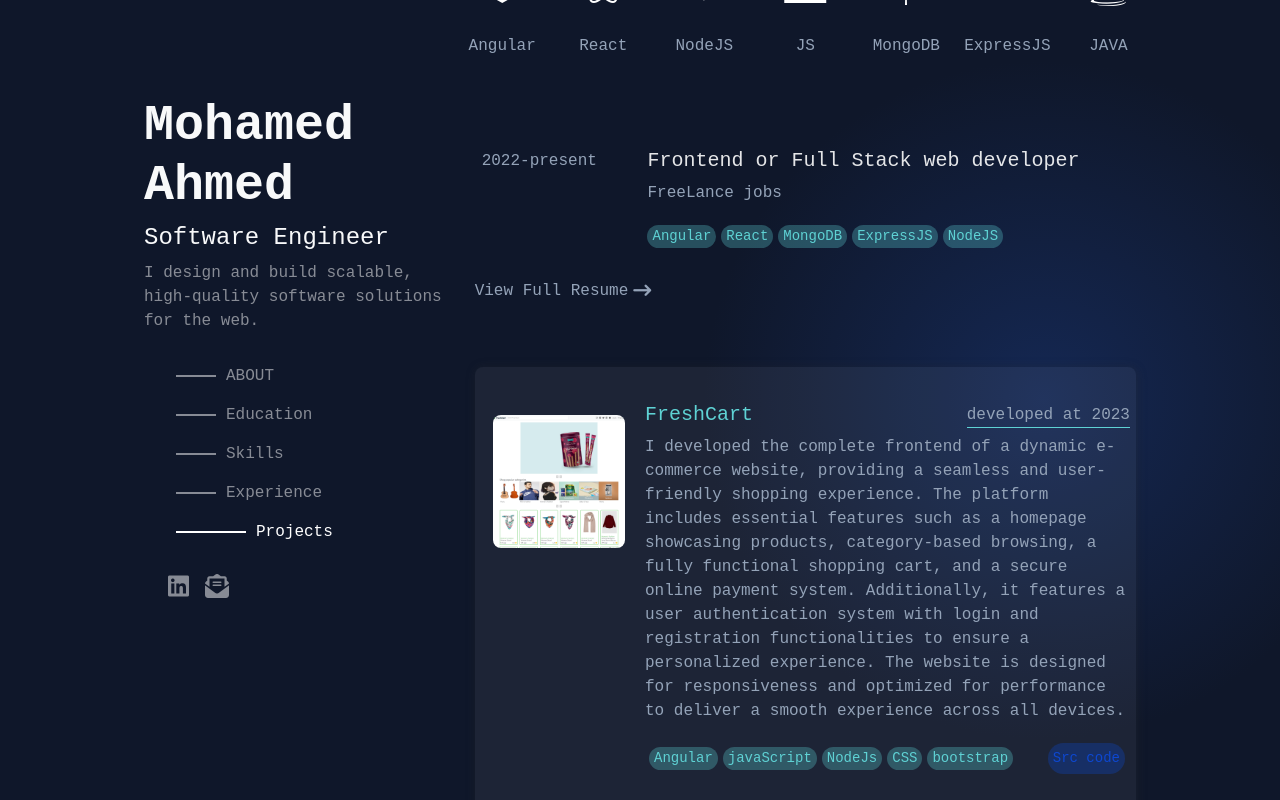
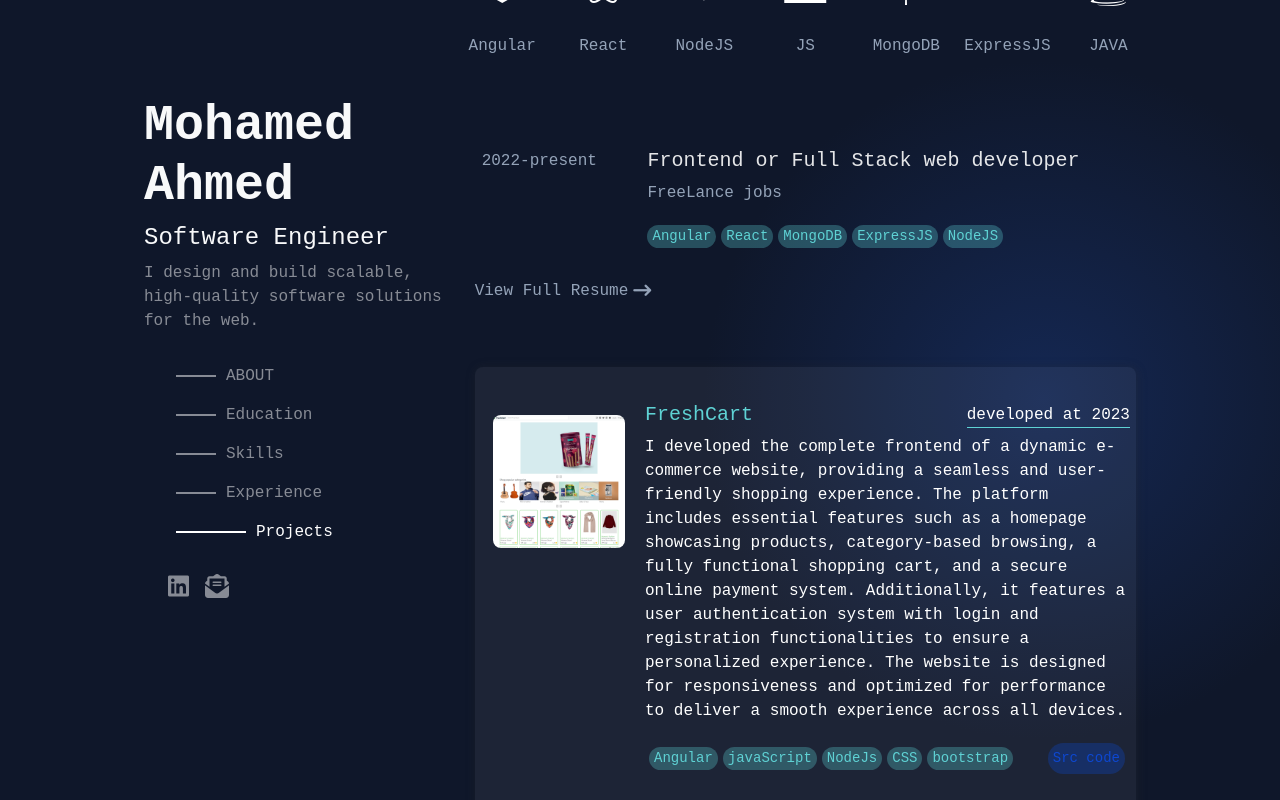
Before and after one commit to mo7amedfe/portfolio, an Angular app: page / in a window 1280 px wide. In both pictures the pointer is over the element 1043 px from the left and 1999 px from the top of the page. Shown: the part 1599-2399 px from the top of the page. Built offline with nearby package versions, Linux system fonts and the light colour scheme.

Commit message:
project component style enhancments

```diff
--- a/src/app/projects/projects.component.css
+++ b/src/app/projects/projects.component.css
@@ -14,7 +14,10 @@ span {
     transition: all 0.2s ease-in-out;
 
 }
+p{
+    transition: all 0.2s ease-in-out;
 
+}
 .line{
     height: 1px;
     width: 100%;
@@ -80,6 +83,7 @@ span {
 
 }
 
+
 .item:hover .tech {
     background-color: #5fd2d44e;
     color: #5fd2d4;
@@ -98,7 +102,8 @@ span {
 }
 
 .item-hover span {
-    color: rgba(255, 255, 255, 0.2);
+    color: rgba(148, 163, 184,0.1) ;
+
 
 }
 .item-hover .line {
@@ -106,7 +111,7 @@ span {
 }
 
 .item-hover h5 {
-    color: rgba(255, 255, 255, 0.4)!important;
+    color: rgba(255, 255, 255, 0.1)!important;
 
 }
 .item-hover img{
@@ -130,12 +135,12 @@ filter: brightness(0.25);
     color: rgba(148, 163, 184,0.1) !important;
 
 }
-.item:hover span,p {
-    color: #94a3b8  ;
+.item:hover span {
+    color: #ffffff  ;
 
 }
 .item:hover p {
-    color: #94a3b8 !important;
+    color: #ffffff !important;
 
 }
 @media (max-width:1249px) and (min-width:0) {
```
